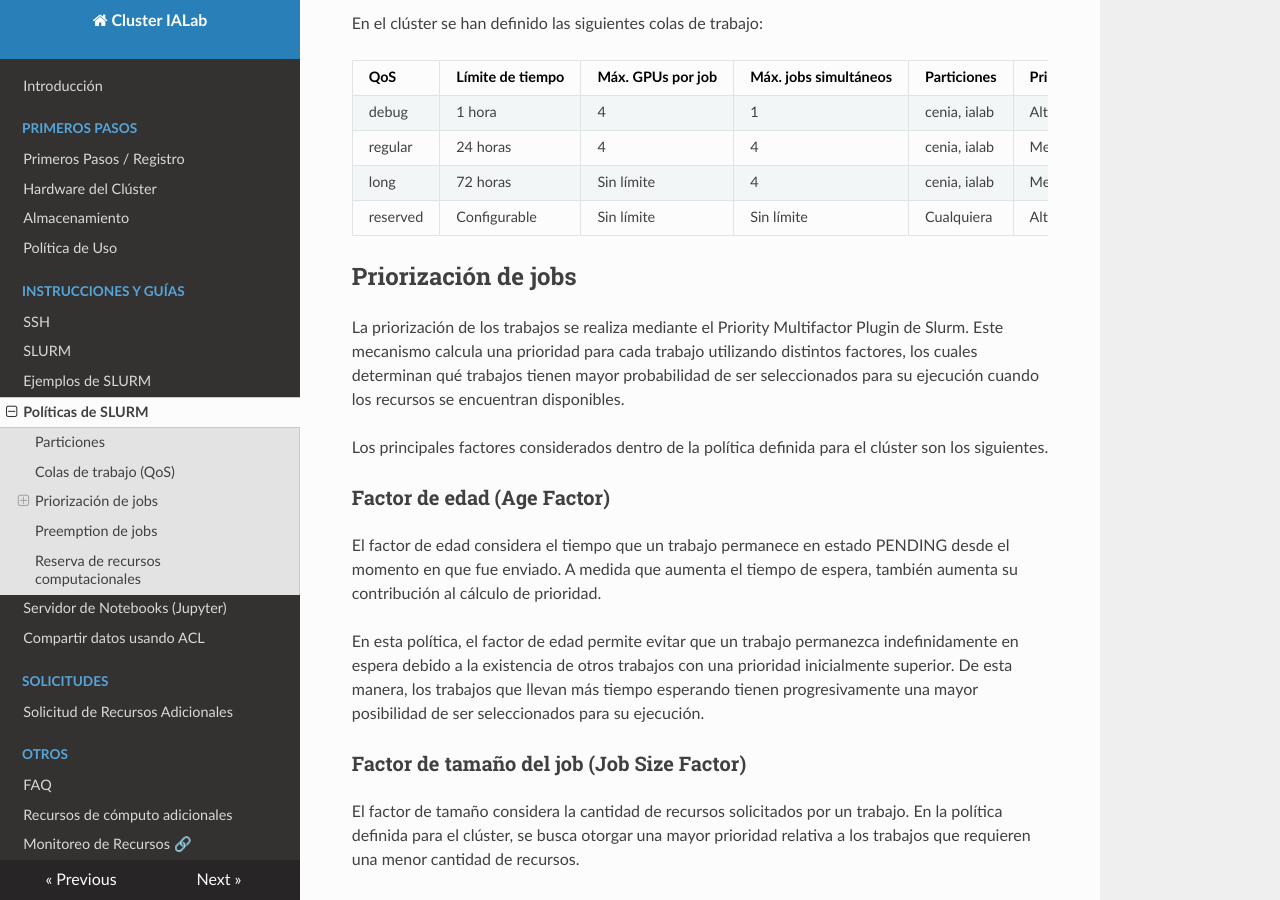
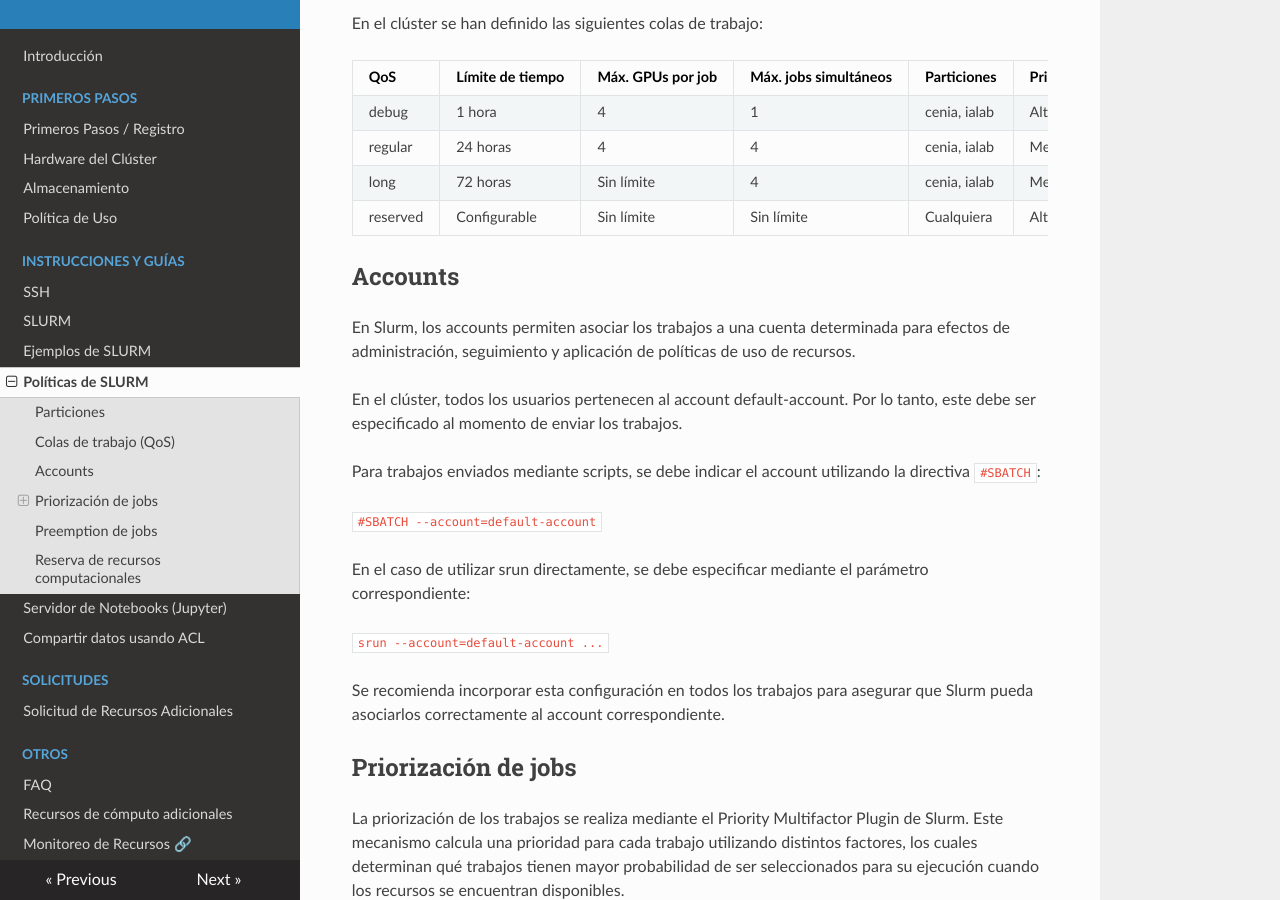
Before and after one commit to Sysadmins-CENIA/Cluster-IALab-Docs, an MkDocs documentation site: the page built from docs/instructions-and-guides/slurm_policies.md, in a window 1280 px wide and 900 px high, scrolled down 918 px. Built offline with MkDocs 1.6.1, drawn with Linux system fonts in a browser that asks for light colours; nearby versions of some CDN libraries.

Commit message:
Update added "Accounts" section

```diff
--- a/docs/instructions-and-guides/slurm_policies.md
+++ b/docs/instructions-and-guides/slurm_policies.md
@@ -30,6 +30,21 @@ En el clúster se han definido las siguientes colas de trabajo:
 | long | 72 horas | Sin límite | 4 | cenia, ialab | Media | Sí | 2 horas desde el inicio del job |
 | reserved | Configurable | Sin límite | Sin límite | Cualquiera | Alta | No | N/A |
 
+## Accounts
+
+En Slurm, los accounts permiten asociar los trabajos a una cuenta determinada para efectos de administración, seguimiento y aplicación de políticas de uso de recursos.
+
+En el clúster, todos los usuarios pertenecen al account default-account. Por lo tanto, este debe ser especificado al momento de enviar los trabajos.
+
+Para trabajos enviados mediante scripts, se debe indicar el account utilizando la directiva `#SBATCH`:
+
+`#SBATCH --account=default-account`
+
+En el caso de utilizar srun directamente, se debe especificar mediante el parámetro correspondiente:
+
+`srun --account=default-account ...`
+
+Se recomienda incorporar esta configuración en todos los trabajos para asegurar que Slurm pueda asociarlos correctamente al account correspondiente.
 
 ## Priorización de jobs
 
```
